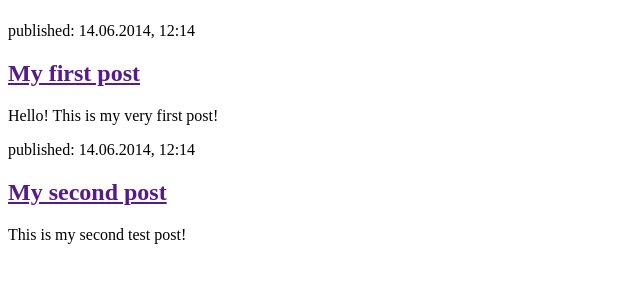
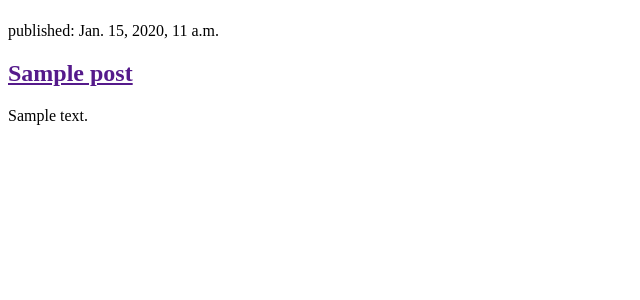
Before and after one commit to milanaalex/my-first-blog, a Django app: page / in a window 1280 px wide. Shown: the part 58-358 px from the top of the page, without its empty margins (0-640 px from the left). Run offline with Django 3.2, Linux system fonts and the light colour scheme; tables that the repository leaves empty hold one stand-in row (values such as "Sample post").

Commit message:
Modified templates to display posts from database.

```diff
--- a/blog/templates/blog/post_list.html
+++ b/blog/templates/blog/post_list.html
@@ -1,23 +1,12 @@
 <!DOCTYPE html>
-<html>
-    <head>
-        <title>Milana's Blog</title>
-    </head>
-    <body>
-        <header>
-            <h1><a href="/">Milana's Blog</a></h1>
-        </header>
+<header>
+    <h1><a href="/">Milana's Blog</a></h1>
+</header>
 
-        <article>
-            <time>published: 14.06.2014, 12:14</time>
-            <h2><a href="">My first post</a></h2>
-            <p>Hello! This is my very first post!</p>
-        </article>
-
-        <article>
-            <time>published: 14.06.2014, 12:14</time>
-            <h2><a href="">My second post</a></h2>
-            <p>This is my second test post!</p>
-        </article>
-    </body>
-</html>
+{% for post in posts %}
+    <article>
+        <time>published: {{ post.published_date }}</time>
+        <h2><a href="">{{ post.title }}</a></h2>
+        <p>{{ post.text|linebreaksbr }}</p>
+    </article>
+{% endfor %}
--- a/blog/views.py
+++ b/blog/views.py
@@ -4,3 +4,14 @@ from django.shortcuts import render
 
 def post_list(request):
     return render(request, 'blog/post_list.html', {})
+
+from django.shortcuts import render
+from .models import Post
+
+from django.shortcuts import render
+from django.utils import timezone
+from .models import Post
+
+def post_list(request):
+    posts = Post.objects.filter(published_date__lte=timezone.now()).order_by('published_date')
+    return render(request, 'blog/post_list.html', {'posts': posts})
```
